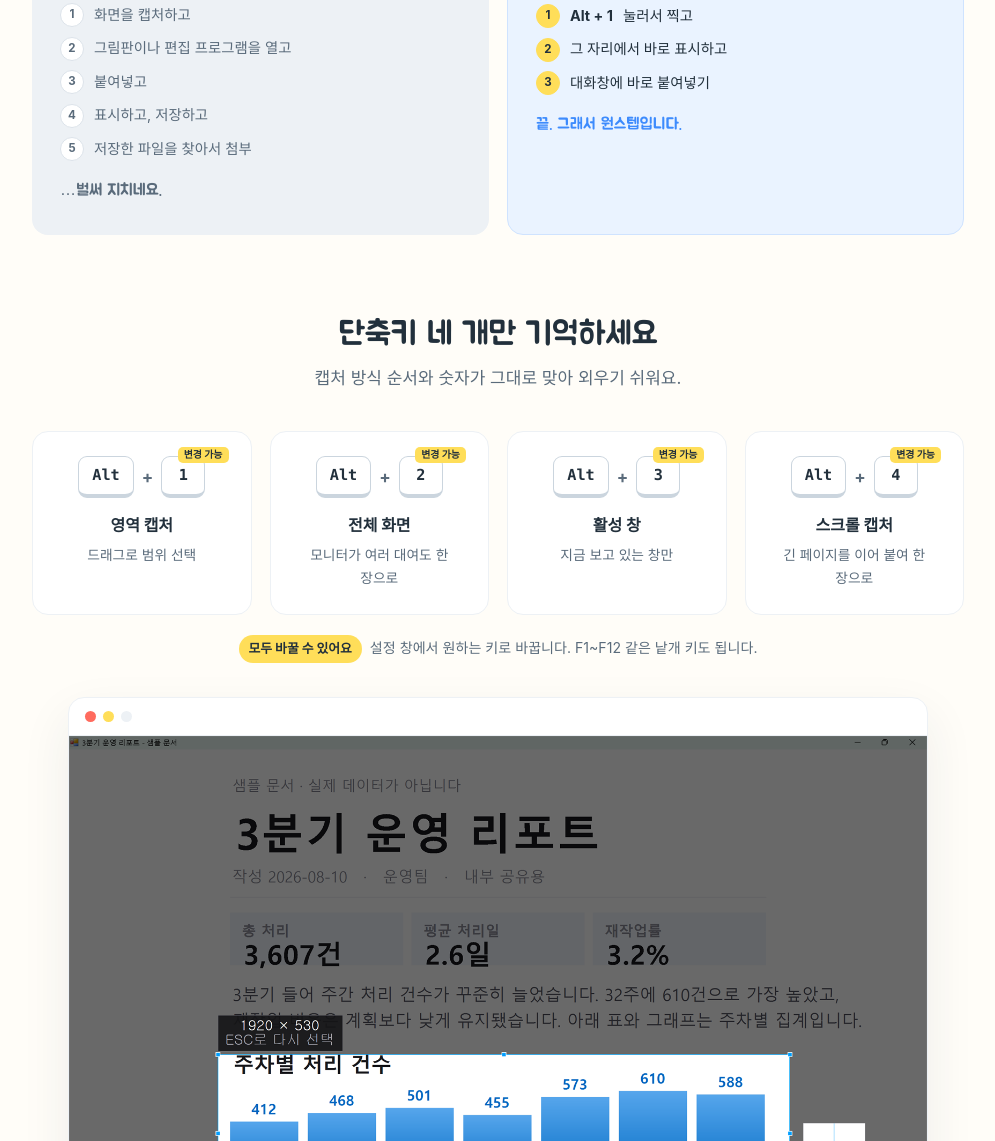
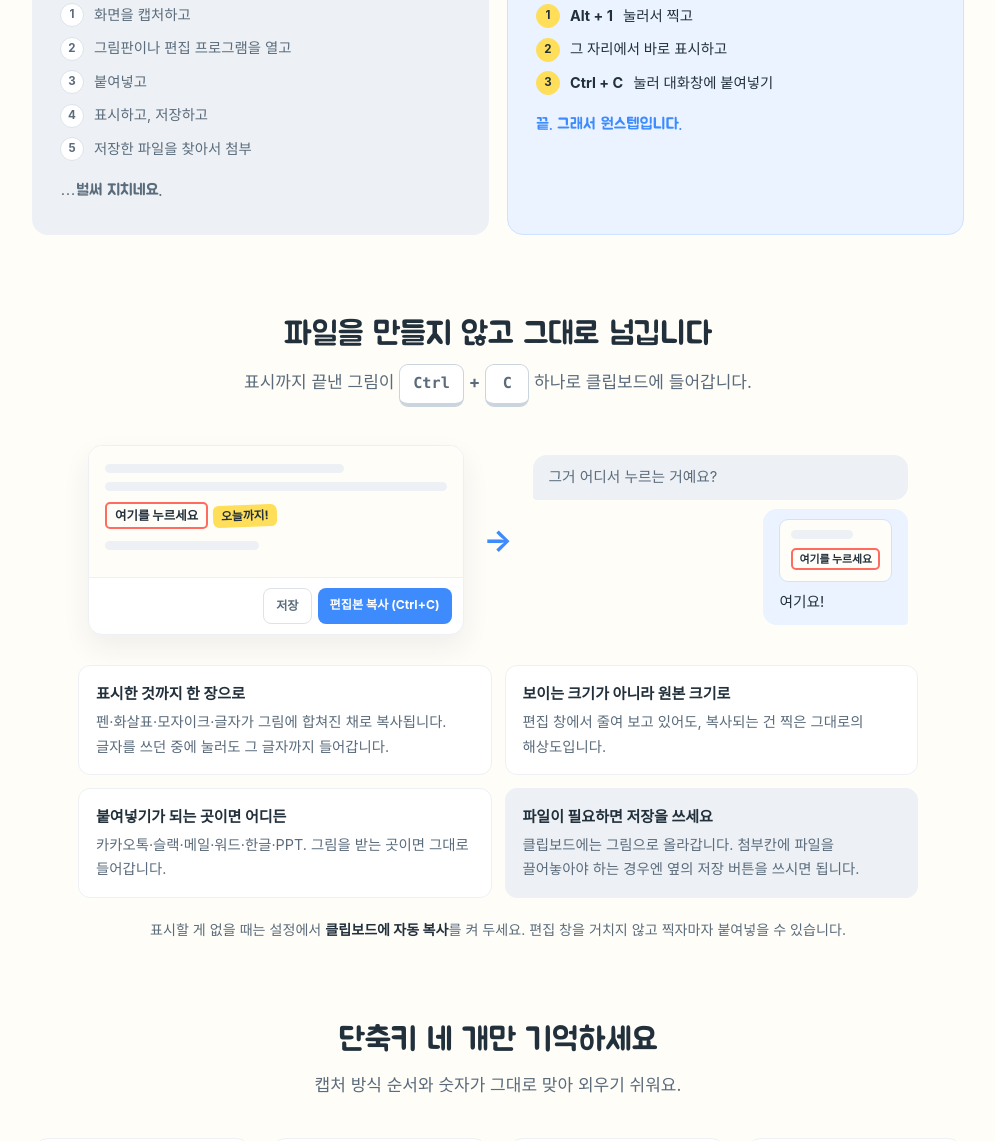
Before and after one commit to Gobong-Choi/onestepcapture, a plain HTML site: page index.html in a window 1280 px wide. Shown: the part 2892-4033 px from the top of the page, without its empty margins (142-1137 px from the left). Drawn offline with Linux system fonts and the light colour scheme.

Commit message:
안내 페이지 개편: 직접 해보는 데모 · 비교 · 기능 카드

```diff
--- a/index.html
+++ b/index.html
@@ -200,6 +200,59 @@
   .cmp .done{margin-top:16px;font-family:'Jua',"Malgun Gothic",sans-serif;font-size:1rem}
   .cmp.old .done{color:var(--ink-soft)}
   .cmp.new .done{color:var(--sky)}
+
+  /* ── 편집본 복사 ──
+     "붙여넣으면 끝"이라고만 적으면 어떻게 넘어가는지가 안 보인다.
+     편집 창의 복사 버튼 → 대화창에 붙은 그림, 두 장면을 나란히 놓는다.
+     그림 파일은 쓰지 않는다. 전부 CSS 로 그려 페이지 무게를 늘리지 않는다. */
+  .paste{
+    display:grid;grid-template-columns:1fr auto 1fr;gap:20px;align-items:center;
+    max-width:820px;margin:0 auto;
+  }
+  .paste-arrow{font-size:1.9rem;font-weight:700;color:var(--sky);text-align:center;line-height:1}
+  /* .plus 는 단축키 카드 안에만 정의돼 있어서, 문장 안에 쓰려면 따로 둔다 */
+  .sec-head .plus{color:var(--ink-soft);font-weight:700;margin:0 5px}
+
+  .paste-src{
+    background:var(--card);border:1.5px solid var(--mist);border-radius:14px;
+    overflow:hidden;box-shadow:0 12px 28px rgba(34,48,60,.07);
+  }
+  .ps-canvas{background:var(--paper);border-bottom:1.5px solid var(--mist);padding:18px 16px}
+  .ps-line{display:block;height:9px;border-radius:5px;background:var(--mist);margin-bottom:9px}
+  .ps-line.w70{width:70%}
+  .ps-line.w45{width:45%}
+  .ps-box{display:inline-block;border:2px solid var(--coral);border-radius:5px;padding:1px 8px;font-size:.78rem;font-weight:700}
+  .ps-note{display:inline-block;background:var(--hl);border-radius:6px;padding:1px 8px;font-size:.74rem;font-weight:700;transform:rotate(-2deg)}
+  .ps-bar{display:flex;justify-content:flex-end;gap:6px;padding:10px 11px;flex-wrap:wrap}
+  .ps-btn{background:var(--sky);color:#fff;font-size:.76rem;font-weight:700;padding:7px 12px;border-radius:8px;white-space:nowrap}
+  .ps-btn.ghost{background:#fff;color:var(--ink-soft);border:1.5px solid var(--line)}
+
+  .paste-dst{display:grid;gap:9px}
+  .pasted{
+    display:block;background:var(--paper);border:1.5px solid #CFE3FF;
+    border-radius:9px;padding:10px 11px;margin-bottom:8px;
+  }
+  .pasted .ps-line{margin-bottom:7px}
+  .pasted .ps-box{font-size:.68rem;padding:0 6px}
+
+  .paste-note{
+    /* min() 없이 minmax(280px,..) 만 쓰면 320px 화면에서 칸이 화면보다 넓어져 넘친다 */
+    list-style:none;display:grid;grid-template-columns:repeat(auto-fit,minmax(min(280px,100%),1fr));
+    gap:13px;max-width:840px;margin:30px auto 0;
+  }
+  .paste-note li{
+    background:var(--card);border:1.5px solid var(--mist);border-radius:12px;
+    padding:15px 17px;font-size:.9rem;color:var(--ink-soft);
+  }
+  /* b 를 통째로 block 으로 두면 문장 안의 굵은 글씨까지 줄이 바뀐다. 직계만 제목처럼 쓴다. */
+  .paste-note li > b{display:block;color:var(--ink);margin-bottom:3px;font-size:.94rem}
+  .paste-note li.cav{background:var(--mist);border-color:var(--mist)}
+  .paste-auto{text-align:center;font-size:.88rem;color:var(--ink-soft);margin-top:20px}
+  .paste-auto b{color:var(--ink)}
+  @media (max-width:700px){
+    .paste{grid-template-columns:1fr;gap:14px}
+    .paste-arrow{transform:rotate(90deg)}
+  }
 
   /* ── 단축키 ── */
   .keys{display:grid;grid-template-columns:repeat(auto-fit,minmax(200px,1fr));gap:18px}
@@ -418,11 +471,55 @@
         <ol>
           <li><span class="n">1</span><strong>Alt + 1</strong> 눌러서 찍고</li>
           <li><span class="n">2</span>그 자리에서 바로 표시하고</li>
-          <li><span class="n">3</span>대화창에 바로 붙여넣기</li>
+          <li><span class="n">3</span><strong>Ctrl + C</strong> 눌러 대화창에 붙여넣기</li>
         </ol>
         <p class="done">끝. 그래서 원스텝입니다.</p>
       </div>
     </div>
+  </section>
+
+  <section class="wrap reveal">
+    <div class="sec-head">
+      <h2>파일을 만들지 않고 그대로 넘깁니다</h2>
+      <p>표시까지 끝낸 그림이 <kbd>Ctrl</kbd><span class="plus">+</span><kbd>C</kbd> 하나로 클립보드에 들어갑니다.</p>
+    </div>
+
+    <div class="paste">
+      <div class="paste-src">
+        <div class="ps-canvas">
+          <span class="ps-line w70"></span>
+          <span class="ps-line"></span>
+          <span class="ps-box">여기를 누르세요</span> <span class="ps-note">오늘까지!</span>
+          <span class="ps-line w45" style="margin-top:12px"></span>
+        </div>
+        <div class="ps-bar">
+          <span class="ps-btn ghost">저장</span>
+          <span class="ps-btn">편집본 복사 (Ctrl+C)</span>
+        </div>
+      </div>
+
+      <div class="paste-arrow" aria-hidden="true">→</div>
+
+      <div class="paste-dst">
+        <div class="bubble">그거 어디서 누르는 거예요?</div>
+        <div class="bubble me">
+          <span class="pasted">
+            <span class="ps-line w70"></span>
+            <span class="ps-box">여기를 누르세요</span>
+          </span>
+          여기요!
+        </div>
+      </div>
+    </div>
+
+    <ul class="paste-note">
+      <li><b>표시한 것까지 한 장으로</b>펜·화살표·모자이크·글자가 그림에 합쳐진 채로 복사됩니다. 글자를 쓰던 중에 눌러도 그 글자까지 들어갑니다.</li>
+      <li><b>보이는 크기가 아니라 원본 크기로</b>편집 창에서 줄여 보고 있어도, 복사되는 건 찍은 그대로의 해상도입니다.</li>
+      <li><b>붙여넣기가 되는 곳이면 어디든</b>카카오톡·슬랙·메일·워드·한글·PPT. 그림을 받는 곳이면 그대로 들어갑니다.</li>
+      <li class="cav"><b>파일이 필요하면 저장을 쓰세요</b>클립보드에는 그림으로 올라갑니다. 첨부칸에 파일을 끌어놓아야 하는 경우엔 옆의 저장 버튼을 쓰시면 됩니다.</li>
+    </ul>
+
+    <p class="paste-auto">표시할 게 없을 때는 설정에서 <b>클립보드에 자동 복사</b>를 켜 두세요. 편집 창을 거치지 않고 찍자마자 붙여넣을 수 있습니다.</p>
   </section>
 
   <section class="wrap reveal">
```
